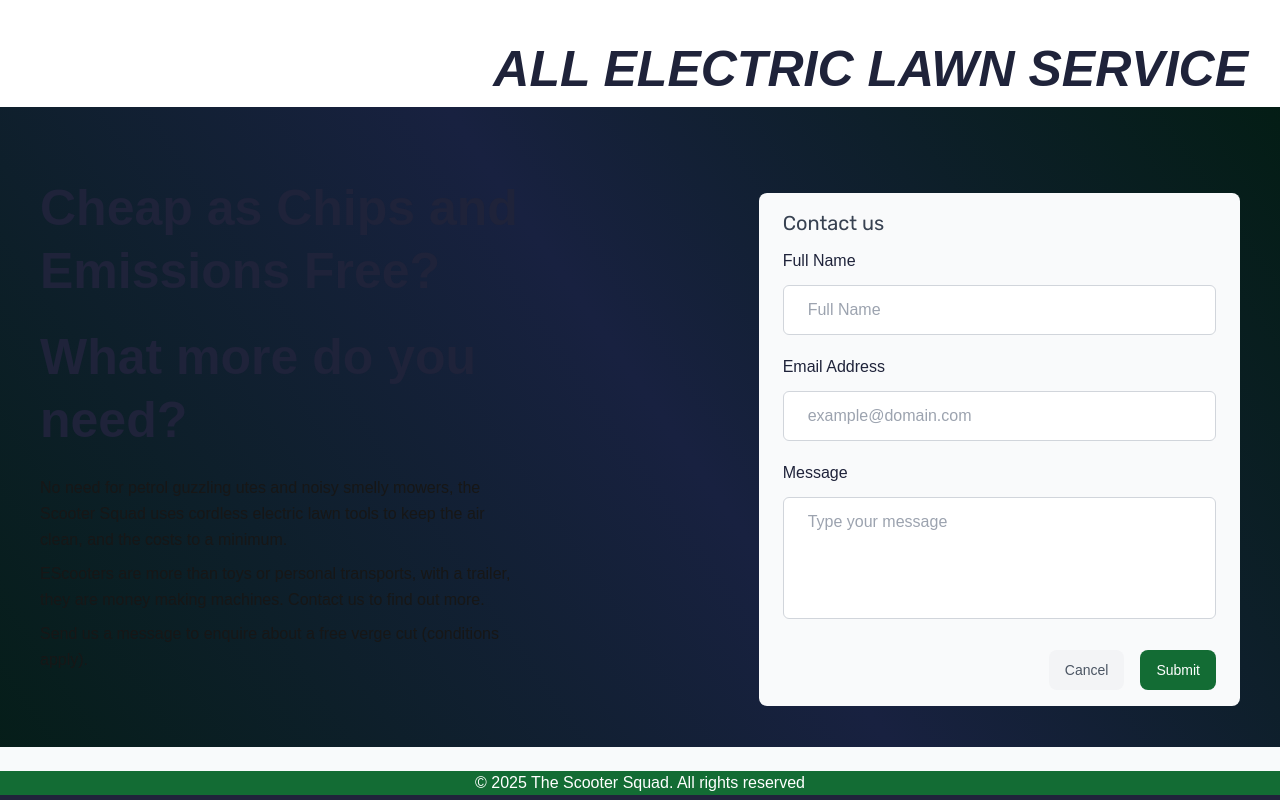
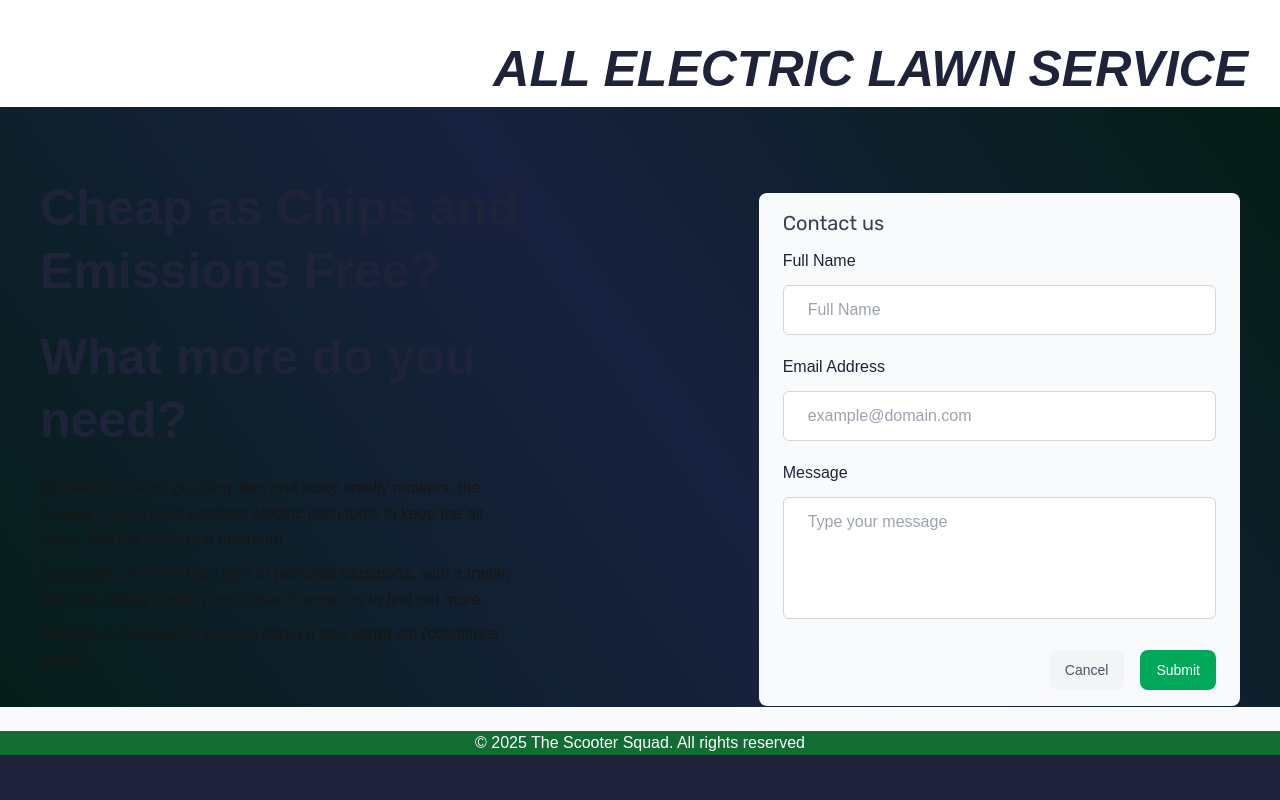
Before and after one commit to berrrich/e-team.net.au, a Next.js app: page / in a window 1280 px wide. Built offline with nearby package versions, Linux system fonts and the light colour scheme; a web font is replaced by a local one.

Commit message:
Header update

```diff
--- a/app/components/Header/index.tsx
+++ b/app/components/Header/index.tsx
@@ -7,7 +7,7 @@ import Image from "next/image";
 const Header = () => {
 return (
 
-      <header className="navbar left-0 top-0 z-50 pt-8 px-4 w-full border-stroke bg-white dark:border-stroke-dark">
+      <header className="navbar left-0 top-0 z-50 pt-8 px-4 w-full border-stroke bg-white dark:border-stroke-dark h:screen/03">
         <div className="container relative max-w-[1330px]">
             <div className="flex flex-row justify-between items-center">
             <div className="lg:py-0 w-3/8">
--- a/app/components/HeroArea/index.tsx
+++ b/app/components/HeroArea/index.tsx
@@ -5,7 +5,7 @@ const HeroArea = () => {
 
   return (
     <>
-      <section id="home" className="pt-[70px] bg-gradient-3 h-screen/90">
+      <section id="home" className="pt-[70px] bg-gradient-3 h-screen/75">
         <div className="container lg:max-w-[1305px] lg:px-10">
           <div className="-mx-4 flex flex-wrap items-top">
             <div className="w-full px-4 lg:w-7/12">
--- a/tailwind.config.ts
+++ b/tailwind.config.ts
@@ -17,7 +17,7 @@ const config: Config = {
     extend: {
       height: ({
         "screen/2": "50vh",
-        "screen/90": "calc(100vh * .8)",
+        "screen/75": "calc(100vh * .75)",
         "screen/03": "calc(100vh * .03)",
         "screen/3": "calc(100vh / 3)",
         "screen/4": "calc(100vh / 4)",
@@ -36,7 +36,7 @@ const config: Config = {
         green: {
           200: '#5cf174',
           400: '#40d65b',
-          600: '#136c34',
+          600: '#00a859', //136c34
         },
         red: {
           200: '#FFE2E5',
```
